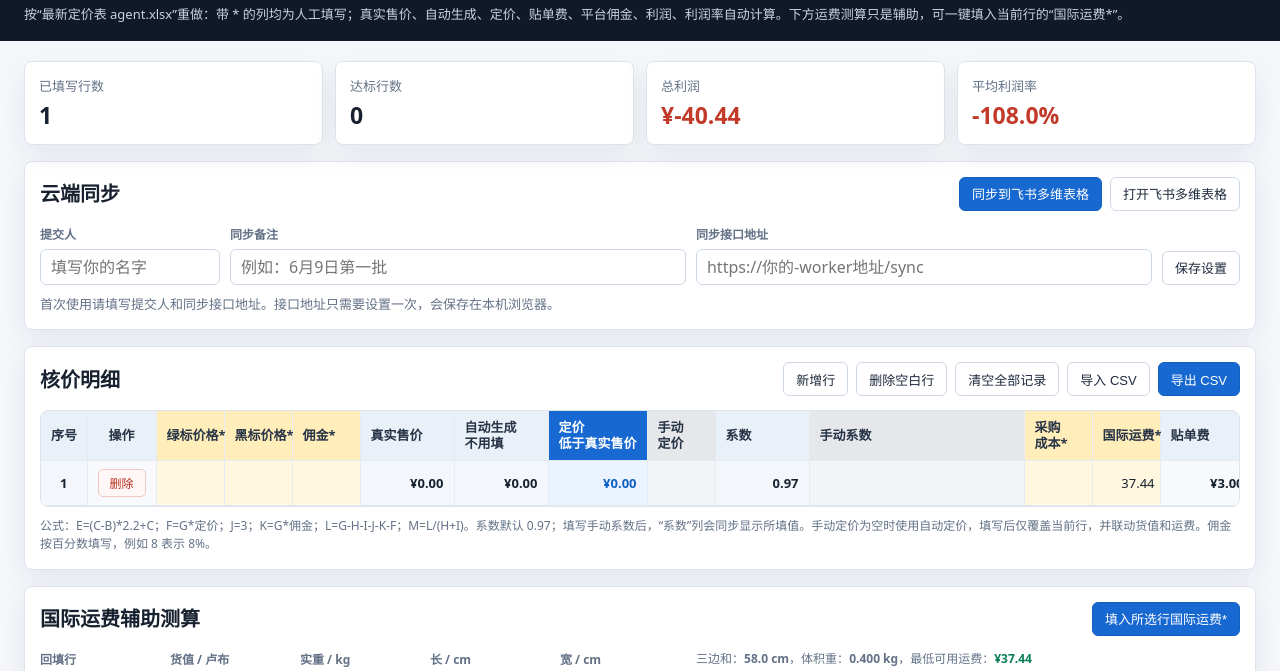
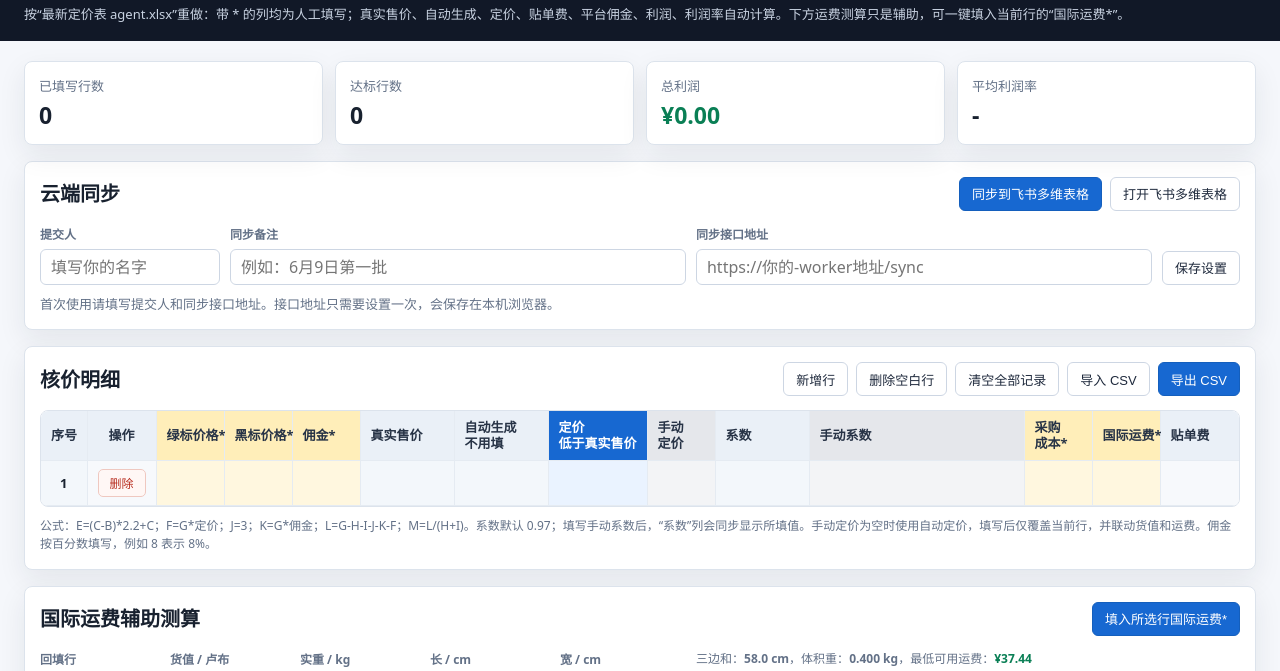
Before and after one commit to yehui1285-tech/ozon, a plain HTML site: page feishu.html in a window 1280 px wide. Shown: the part 57-728 px from the top of the page. Drawn offline with Linux system fonts and the light colour scheme.

Commit message:
Update feishu.html

```diff
--- a/feishu.html
+++ b/feishu.html
@@ -647,6 +647,7 @@
           return row;
         });
         rows = restoredRows.length ? restoredRows : [emptyRow(1)];
+        if (rows.length === 1 && isBlankOrLegacyDefaultRow(rows[0])) rows[0].freight = "";
         const contentRows = rows.filter((row) => PRICING_ROW_KEYS.some((key) => String(row[key]).trim() !== "")).length;
         return { savedAt: payload.savedAt, contentRows };
       } catch (error) {
@@ -693,6 +694,18 @@
       return ["green", "black", "commission", "cost", "freight"].some((key) => String(row[key]).trim() !== "");
     }
 
+    function isBlankOrLegacyDefaultRow(row) {
+      const meaningfulKeys = PRICING_ROW_KEYS.filter((key) => key !== "freight");
+      if (meaningfulKeys.some((key) => String(row[key]).trim() !== "")) return false;
+      const freight = String(row.freight ?? "").trim();
+      return freight === "" || Math.abs(number(freight) - 37.44) < 0.005;
+    }
+
+    function hasPricingInput(row) {
+      return ["green", "black", "commission", "factorOverride", "quoteOverride", "cost", "freight"]
+        .some((key) => String(row[key]).trim() !== "");
+    }
+
     function calc(row) {
       const green = number(row.green);
       const black = number(row.black);
@@ -754,8 +767,9 @@
       $("rows").innerHTML = rows.map((row, i) => {
         row.index = i + 1;
         const c = calc(row);
-        const marginClass = c.margin === null ? "warn" : c.margin >= 0.18 ? "good" : "bad";
-        const profitClass = c.profit >= 0 ? "good" : "bad";
+        const showCalculated = hasPricingInput(row);
+        const marginClass = !showCalculated ? "" : c.margin === null ? "warn" : c.margin >= 0.18 ? "good" : "bad";
+        const profitClass = !showCalculated ? "" : c.profit >= 0 ? "good" : "bad";
         return `
           <tr>
             <td class="index">${row.index}</td>
@@ -763,18 +777,18 @@
             ${inputCell(row, "green", "number", "manual compact")}
             ${inputCell(row, "black", "number", "manual compact")}
             ${inputCell(row, "commission", "number", "manual compact")}
-            <td class="calc money">${money(c.trueSale)}</td>
-            <td class="calc money">${money(c.autoFee)}</td>
-            <td class="calc money price-cell">${money(c.quote)}</td>
+            <td class="calc money">${showCalculated ? money(c.trueSale) : ""}</td>
+            <td class="calc money">${showCalculated ? money(c.autoFee) : ""}</td>
+            <td class="calc money price-cell">${showCalculated ? money(c.quote) : ""}</td>
             ${inputCell(row, "quoteOverride", "number", "soft-manual compact")}
-            <td class="calc percent">${c.pricingFactor.toFixed(2)}</td>
+            <td class="calc percent">${showCalculated ? c.pricingFactor.toFixed(2) : ""}</td>
             ${inputCell(row, "factorOverride", "number", "soft-manual")}
             ${inputCell(row, "cost", "number", "manual compact")}
             ${inputCell(row, "freight", "number", "manual compact")}
-            <td class="fixed money">${money(c.labelFee)}</td>
-            <td class="calc money">${money(c.platform)}</td>
-            <td class="calc money ${profitClass}">${money(c.profit)}</td>
-            <td class="calc percent ${marginClass}">${pct(c.margin)}</td>
+            <td class="fixed money">${showCalculated ? money(c.labelFee) : ""}</td>
+            <td class="calc money">${showCalculated ? money(c.platform) : ""}</td>
+            <td class="calc money ${profitClass}">${showCalculated ? money(c.profit) : ""}</td>
+            <td class="calc percent ${marginClass}">${showCalculated ? pct(c.margin) : ""}</td>
             ${inputCell(row, "sku", "text", "optional")}
             ${inputCell(row, "link", "textarea", "optional link")}
             ${inputCell(row, "source", "text", "optional")}
@@ -1023,7 +1037,7 @@
       return { ...route, ok, reasons, billableWeight, price: ok ? billableWeight * route.rate + route.fixed : null };
     }
 
-    function renderFreight() {
+    function renderFreight(shouldFillRow = true) {
       const input = freightInputs();
       const checked = routes.map((route) => checkRoute(route, input));
       const available = checked.filter((route) => route.ok).sort((a, b) => a.price - b.price);
@@ -1038,7 +1052,7 @@
           ${route.ok ? "" : `<p class="reason">${route.reasons.join("；")}</p>`}
         </article>
       `).join("");
-      fillBestFreight($("activeRow").value || rows[rows.length - 1]?.id);
+      if (shouldFillRow) fillBestFreight($("activeRow").value || rows[rows.length - 1]?.id);
     }
 
     function parseOzonText() {
@@ -1182,7 +1196,7 @@
         return rowFromCsvRecord(record, index + 1);
       }).filter((row) => hasRequired(row) || row.sku || row.link || row.source || row.note);
       if (!imported.length) throw new Error("CSV 里没有识别到核价明细。");
-      if (rows.length === 1 && !hasRequired(rows[0]) && !rows[0].sku && !rows[0].link && !rows[0].source && !rows[0].note) {
+      if (rows.length === 1 && isBlankOrLegacyDefaultRow(rows[0])) {
         rows = imported;
       } else {
         rows = [...rows, ...imported];
@@ -1408,7 +1422,7 @@
     }
 
     function applyErpDetailToRow(product) {
-      if (rows.length === 1 && !hasRequired(rows[0]) && !rows[0].sku && !rows[0].link && !rows[0].source && !rows[0].note) {
+      if (rows.length === 1 && isBlankOrLegacyDefaultRow(rows[0])) {
         rows = [];
       }
       const row = emptyRow(rows.length + 1);
@@ -1513,7 +1527,7 @@
     loadSyncSettings();
     const restoredDraft = restorePricingDraft();
     renderRows();
-    renderFreight();
+    renderFreight(false);
     if (restoredDraft?.contentRows) {
       const savedAt = formatDraftSavedAt(restoredDraft.savedAt);
       $("syncStatus").textContent = `已自动恢复上次的 ${restoredDraft.contentRows} 行核价记录${savedAt ? `（保存于 ${savedAt}）` : ""}。`;
```
